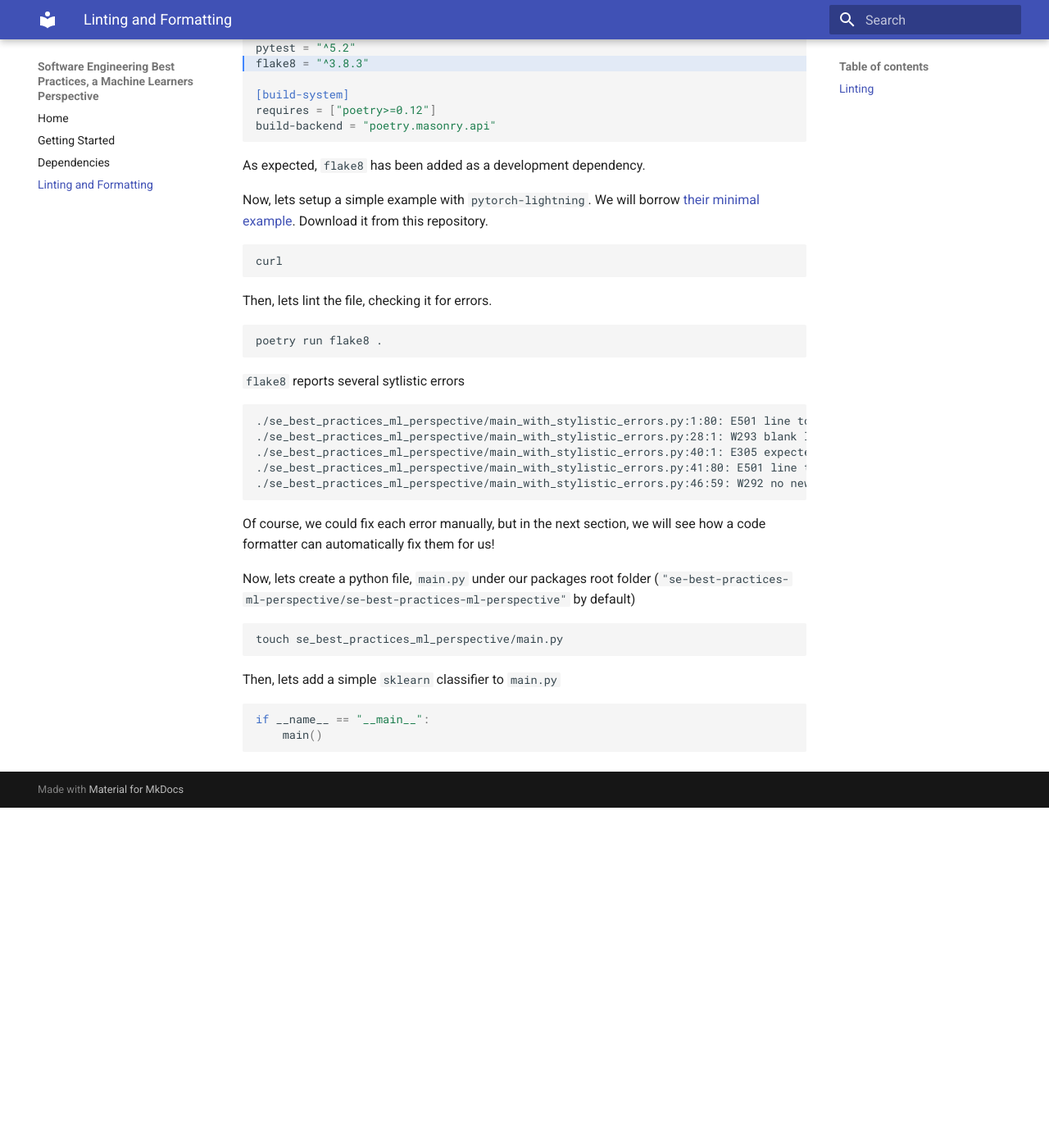
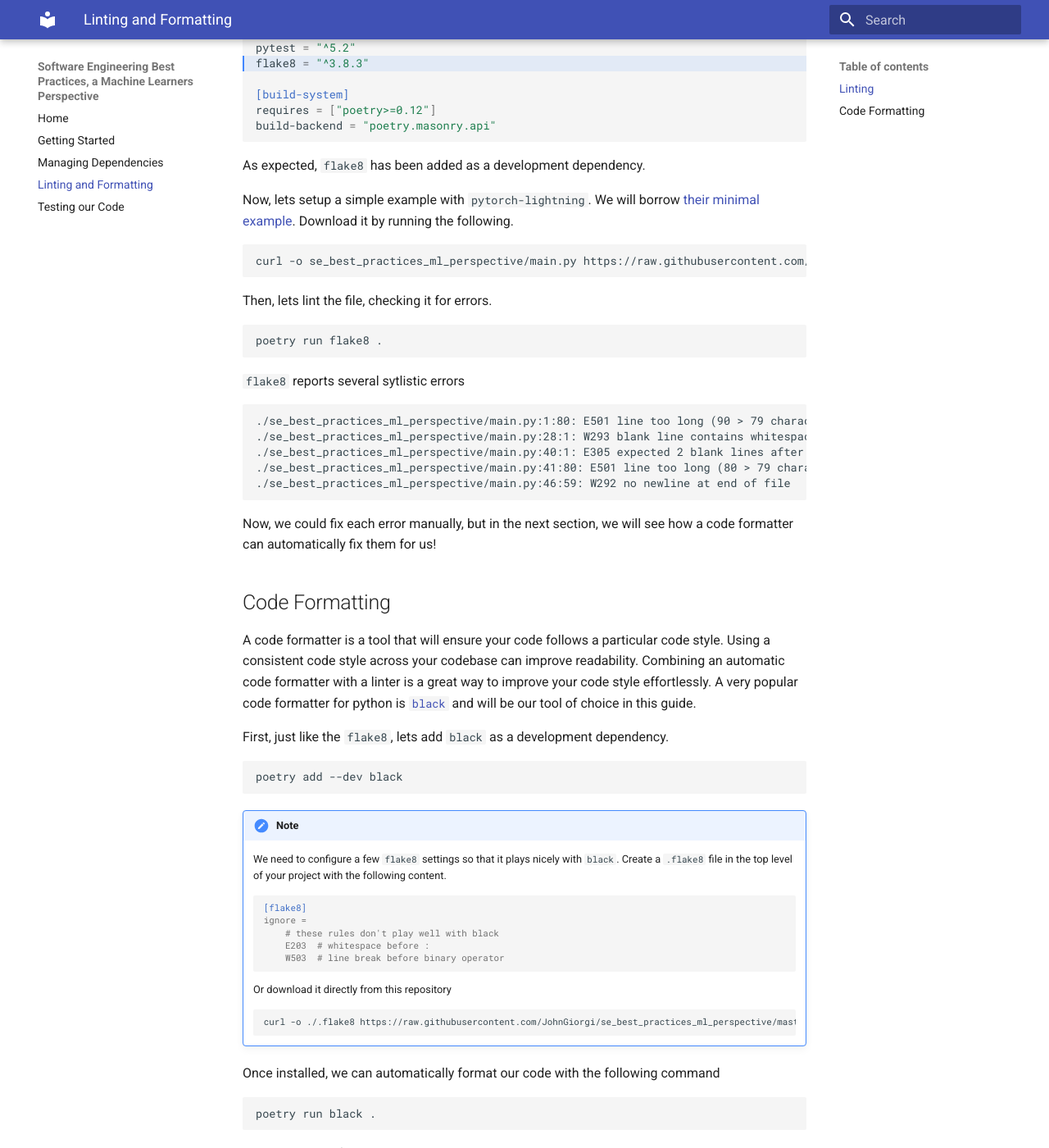
Before and after one commit to JohnGiorgi/se_best_practices_ml_perspective, an MkDocs documentation site: the page built from docs/linting_and_formatting.md, in a window 1280 px wide and 1400 px high, scrolled down 704 px. Shown: the whole window at 82% size. Built offline with MkDocs 1.6.1 and Material for MkDocs 9.7.7, drawn with Linux system fonts in a browser that asks for light colours; before the commit the page ends 1689 px from its top, so only the background shows below that; some of the changed text lies outside the part shown.

Commit message:
Finish main lessons

````diff
--- a/docs/linting_and_formatting.md
+++ b/docs/linting_and_formatting.md
@@ -2,7 +2,7 @@
 
 A linter is a tool that can automatically identify syntax and stylistic errors in your code. A very popular linter for python is [`flake8`](https://flake8.pycqa.org/en/latest/) and will be our tool of choice in this guide.
 
-First, make sure we are in our project directory (named `"se-best-practices-ml-perspective"`) by default. Then, lets add `flake8` as a development dependency.
+First, make sure we are in our project directory (named `se_best_practices_ml_perspective`) by default. Then, lets add `flake8` as a development dependency.
 
 ``` bash
 poetry add --dev flake8
@@ -12,7 +12,7 @@
 
 ``` toml hl_lines="14"
 [tool.poetry]
-name = "se-best-practices-ml-perspective"
+name = "se_best_practices_ml_perspective"
 version = "0.1.0"
 description = ""
 authors = ["johngiorgi <johnmgiorgi@gmail.com>"]
@@ -33,10 +33,10 @@
 
 As expected, `flake8` has been added as a development dependency.
 
-Now, lets setup a simple example with `pytorch-lightning`. We will borrow [their minimal example](https://github.com/PyTorchLightning/pytorch-lightning#heres-a-minimal-example-without-a-test-loop). Download it from this repository.
+Now, lets setup a simple example with `pytorch-lightning`. We will borrow [their minimal example](https://github.com/PyTorchLightning/pytorch-lightning#heres-a-minimal-example-without-a-test-loop). Download it by running the following.
 
 ``` bash
-curl
+curl -o se_best_practices_ml_perspective/main.py https://raw.githubusercontent.com/JohnGiorgi/se_best_practices_ml_perspective/master/se_best_practices_ml_perspective/main_with_stylistic_errors.py
 ```
 
 Then, lets lint the file, checking it for errors.
@@ -48,26 +48,54 @@
 `flake8` reports several sytlistic errors
 
 ```
-./se_best_practices_ml_perspective/main_with_stylistic_errors.py:1:80: E501 line too long (90 > 79 characters)
-./se_best_practices_ml_perspective/main_with_stylistic_errors.py:28:1: W293 blank line contains whitespace
-./se_best_practices_ml_perspective/main_with_stylistic_errors.py:40:1: E305 expected 2 blank lines after class or function definition, found 1
-./se_best_practices_ml_perspective/main_with_stylistic_errors.py:41:80: E501 line too long (80 > 79 characters)
-./se_best_practices_ml_perspective/main_with_stylistic_errors.py:46:59: W292 no newline at end of file
+./se_best_practices_ml_perspective/main.py:1:80: E501 line too long (90 > 79 characters)
+./se_best_practices_ml_perspective/main.py:28:1: W293 blank line contains whitespace
+./se_best_practices_ml_perspective/main.py:40:1: E305 expected 2 blank lines after class or function definition, found 1
+./se_best_practices_ml_perspective/main.py:41:80: E501 line too long (80 > 79 characters)
+./se_best_practices_ml_perspective/main.py:46:59: W292 no newline at end of file
 ```
 
-Of course, we could fix each error manually, but in the next section, we will see how a code formatter can automatically fix them for us!
+Now, we could fix each error manually, but in the next section, we will see how a code formatter can automatically fix them for us!
 
+## Code Formatting
 
-Now, lets create a python file, `main.py` under our packages root folder (`"se-best-practices-ml-perspective/se-best-practices-ml-perspective"` by default)
+A code formatter is a tool that will ensure your code follows a particular code style. Using a consistent code style across your codebase can improve readability. Combining an automatic code formatter with a linter is a great way to improve your code style effortlessly. A very popular code formatter for python is [`black`](https://github.com/psf/black) and will be our tool of choice in this guide.
+
+First, just like the `flake8`, lets add `black` as a development dependency.
 
 ```bash
-touch se_best_practices_ml_perspective/main.py
+poetry add --dev black
 ```
 
-Then, lets add a simple `sklearn` classifier to `main.py`
+!!! note
+    We need to configure a few `flake8` settings so that it plays nicely with `black`. Create a `.flake8` file in the top level of your project with the following content.
 
-``` python
+    ```ini
+    [flake8]
+    ignore =
+        # these rules don't play well with black
+        E203  # whitespace before :
+        W503  # line break before binary operator
+    ```
 
-if __name__ == "__main__":
-    main()
+    Or download it directly from this repository
+
+    ```
+    curl -o ./.flake8 https://raw.githubusercontent.com/JohnGiorgi/se_best_practices_ml_perspective/master/.flake8
+    ```
+
+Once installed, we can automatically format our code with the following command
+
+```bash
+poetry run black .
 ```
+
+With our code reformatted, lets call the linter again
+
+```
+poetry run flake8 .
+```
+
+Notice that all the stylistic errors are gone!
+
+With a code formatter and a linter, we can easily and automatically improve our code style, improving consistency and readability within and between our projects. In the next section, we will go over perhaps the most important best practice, testing!
--- a/mkdocs.yml
+++ b/mkdocs.yml
@@ -2,8 +2,9 @@
 nav:
     - Home: index.md
     - Getting Started: getting_started.md
-    - Dependencies: managing_depedencies.md
+    - Managing Dependencies: managing_depedencies.md
     - Linting and Formatting: linting_and_formatting.md
+    - Testing our Code: testing.md
 
 theme:
     name: material
--- a/pyproject.toml
+++ b/pyproject.toml
@@ -1,5 +1,5 @@
 [tool.poetry]
-name = "se-best-practices-ml-perspective"
+name = "se_best_practices_ml_perspective"
 version = "0.1.0"
 description = "An opinionated, pedagogical guide on software engineering best practices for those of us in machine learning."
 authors = ["johngiorgi <johnmgiorgi@gmail.com>"]
@@ -20,6 +20,10 @@
 black = "^20.8b0"
 flake8 = "^3.8.3"
 
+[tool.black]
+line-length = 100
+exclude = "se_best_practices_ml_perspective/main_with_stylistic_errors.py"
+
 [build-system]
 requires = ["poetry>=0.12"]
 build-backend = "poetry.masonry.api"
````
Also changed, not shown: docs/index.md (+1 -1 lines), docs/managing_depedencies.md (+7 -7 lines), docs/testing.md (added, +130 -0 lines), readme.md (+1 -1 lines), 4 other files.
